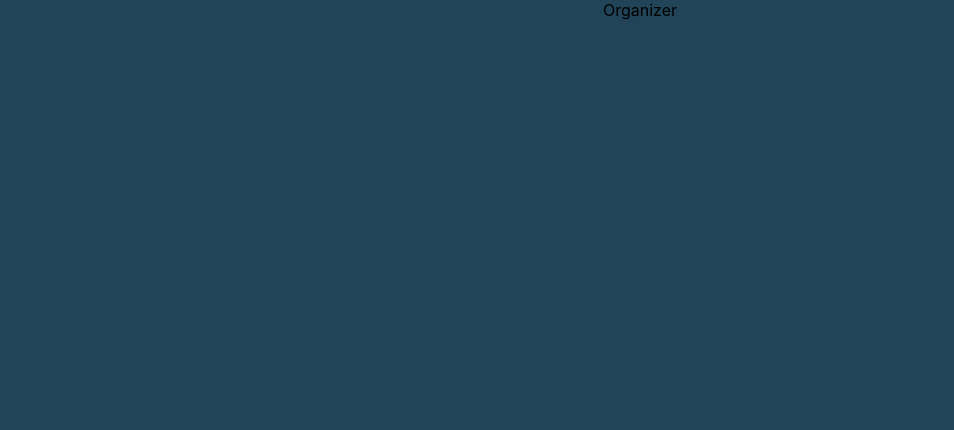
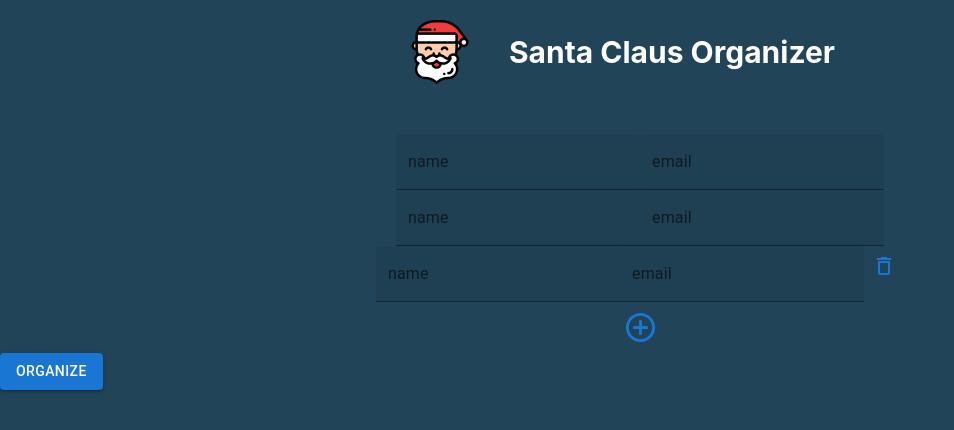
Before and after one commit to guillaumerouaix/secret_santa_organizer, a React (Create React App) app: page /organizer in a window 1280 px wide. Shown: the top 430 px of the page, without its empty margins (0-954 px from the left). Built offline with nearby package versions, Linux system fonts and the light colour scheme.

Commit message:
creation organize page

```diff
--- a/package.json
+++ b/package.json
@@ -4,6 +4,7 @@
   "private": true,
   "dependencies": {
     "@emotion/styled": "^11.3.0",
+    "@mui/icons-material": "^5.1.0",
     "@mui/material": "^5.1.0",
     "@testing-library/jest-dom": "^5.15.0",
     "@testing-library/react": "^11.2.7",
--- a/src/components/App.css
+++ b/src/components/App.css
@@ -31,15 +31,17 @@
 .santaClaus {
   width: 26vw;
   min-width: 250px;
+  margin-left: 30px;
 }
 
 .containerCenter {
   width: 100vw;
-  height: 100vh;
+  height: 80vh;
+  padding-top: 50px;
   display: flex;
   flex-wrap: wrap;
   align-items: center;
-  justify-content: center
+  justify-content: center;
 }
 
 .homeTitle {
@@ -63,3 +65,35 @@
     margin-left: 10px;
     margin-right: 10px;
   }
+
+  .logo {
+    width: 5vw;
+    min-width: 50px;
+  }
+
+  .header {
+    width: 100vw;
+    margin-top: 20px;
+    display: flex;
+    flex-wrap: wrap;
+    align-items: center;
+    justify-content: center
+  }
+
+  .headerTitle {
+    color: white;
+    font-size: 30px;
+    font-weight: bold;
+    min-width: 400px;
+    text-align: center;
+  }
+
+  .formular {
+    width: 100vw;
+    padding-top: 50px;
+    display: flex;
+    flex-wrap: wrap;
+    align-items: center;
+    justify-content: center;
+    flex-direction: column;
+  }
--- a/src/components/Home.js
+++ b/src/components/Home.js
@@ -1,6 +1,5 @@
 import React from 'react';
 import {connect} from 'react-redux'
-import {BrowserRouter as Link} from "react-router-dom";
 import SantaClaus from '../assets/santa-claus.png';
 import Snowflake from '../assets/snowflake.png';
 import Button from '@mui/material/Button';
@@ -11,13 +10,11 @@ function Home() {
       <img src={SantaClaus} className="santaClaus" alt="Logo"/>
       <div className="organize">
         <div className="homeTitle">Santa Claus Organizer</div>
-        <Link to="/organizer" style={{ textDecoration: 'none' }}>
-          <Button variant="contained">
+          <Button variant="contained" href="/organizer">
             <img src={Snowflake} className="snowflake" alt="icon"/>
             organize
             <img src={Snowflake} className="snowflake" alt="icon"/>
           </Button>
-        </Link>
       </div>
     </div>
   );
--- a/src/components/Organizer.js
+++ b/src/components/Organizer.js
@@ -1,10 +1,45 @@
 import React from 'react';
-import {connect} from 'react-redux'
+import {connect} from 'react-redux';
+import SantaClaus from '../assets/santa-claus.png';
+import Snowflake from '../assets/snowflake.png';
+import Button from '@mui/material/Button'
+import TextField from '@mui/material/TextField';
+import IconButton from '@mui/material/IconButton';
+import AddCircleOutlineIcon from '@mui/icons-material/AddCircleOutline';
+import DeleteOutlineIcon from '@mui/icons-material/DeleteOutline';
+
 
 function Organizer() {
   return (
-      <div className="App">Organizer
+    <div>
+      <div className="header">
+        <img src={SantaClaus} className="logo" alt="Logo"/>
+        <div className="headerTitle">Santa Claus Organizer</div>
       </div>
+      <div className="formular">
+        <div>
+          <TextField id="name" label="name" variant="filled"/>
+          <TextField id="name" label="email" variant="filled"/>
+        </div>
+        <div>
+          <TextField id="name" label="name" variant="filled"/>
+          <TextField id="name" label="email" variant="filled"/>
+        </div>
+        <div>
+          <TextField id="name" label="name" variant="filled"/>
+          <TextField id="name" label="email" variant="filled"/>
+          <IconButton aria-label="add" color="primary">
+              <DeleteOutlineIcon />
+          </IconButton>
+        </div>
+        <IconButton aria-label="add" color="primary">
+            <AddCircleOutlineIcon fontSize="large"/>
+        </IconButton>
+      </div>
+      <Button variant="contained" href="/organizer">
+        organize
+      </Button>
+    </div>
   );
 }
 
```
Also changed, not shown: 1 other file (tests, documents, lock files or other folders).
